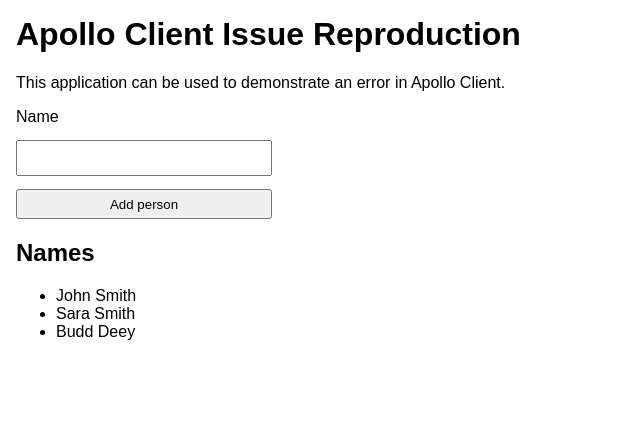
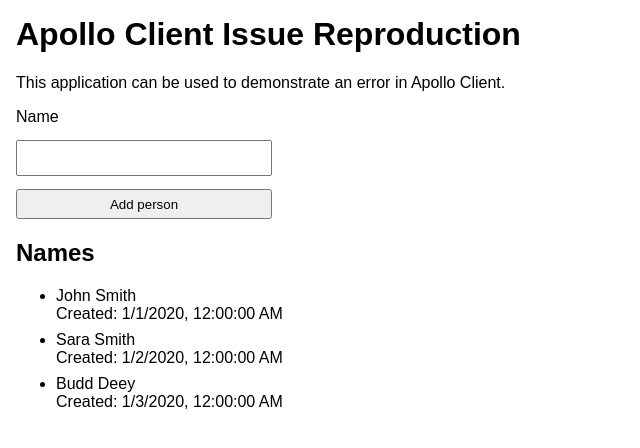
Before and after one commit to CarsonF/apollo-reproduction-read-policy-ignored, a React (Create React App) app: page / in a window 1280 px wide. Shown: the top 448 px of the page, without its empty margins (0-640 px from the left). Built offline with nearby package versions, Linux system fonts and the light colour scheme.

Commit message:
Add Person.createdAt field

```diff
--- a/src/index.jsx
+++ b/src/index.jsx
@@ -18,6 +18,7 @@ const ALL_PEOPLE = gql`
     people {
       id
       name
+      createdAt
     }
   }
 `;
@@ -84,7 +85,10 @@ function App() {
       ) : (
         <ul>
           {data?.people.map(person => (
-            <li key={person.id}>{person.name}</li>
+            <li key={person.id} style={{ marginBottom: '8px' }}>
+              <span>{person.name}</span>
+              <div>Created: {new Date(person.createdAt).toLocaleString()}</div>
+            </li>
           ))}
         </ul>
       )}
--- a/src/schema.js
+++ b/src/schema.js
@@ -12,13 +12,14 @@ const PersonType = new GraphQLObjectType({
   fields: {
     id: { type: GraphQLID },
     name: { type: GraphQLString },
+    createdAt: { type: GraphQLString },
   },
 });
 
 const peopleData = [
-  { id: 1, name: 'John Smith' },
-  { id: 2, name: 'Sara Smith' },
-  { id: 3, name: 'Budd Deey' },
+  { id: 1, name: 'John Smith', createdAt: '2020-01-01' },
+  { id: 2, name: 'Sara Smith', createdAt: '2020-01-02' },
+  { id: 3, name: 'Budd Deey', createdAt: '2020-01-03' },
 ];
 
 const QueryType = new GraphQLObjectType({
@@ -43,6 +44,7 @@ const MutationType = new GraphQLObjectType({
         const person = {
           id: peopleData[peopleData.length - 1].id + 1,
           name,
+          createdAt: new Date().toISOString(),
         };
 
         peopleData.push(person);
```
